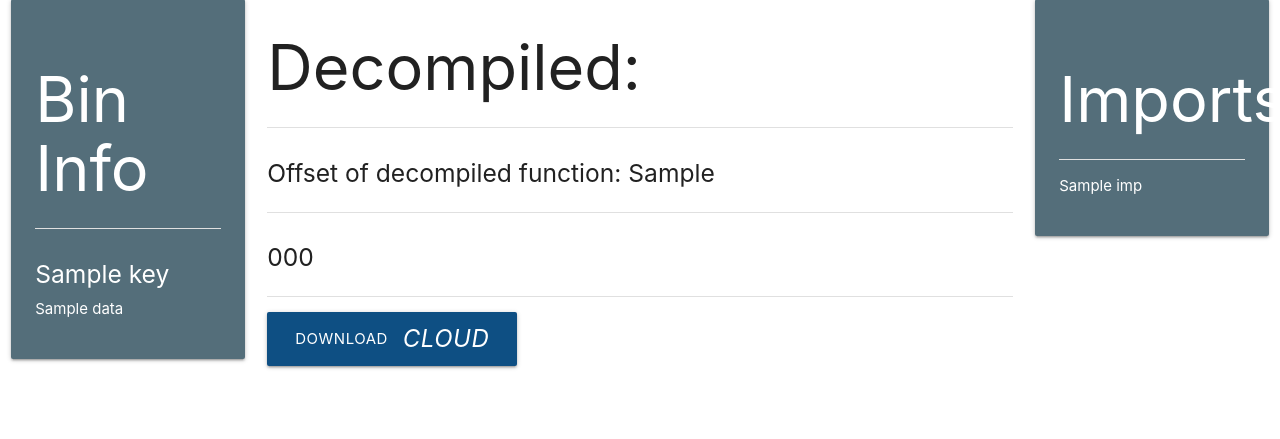
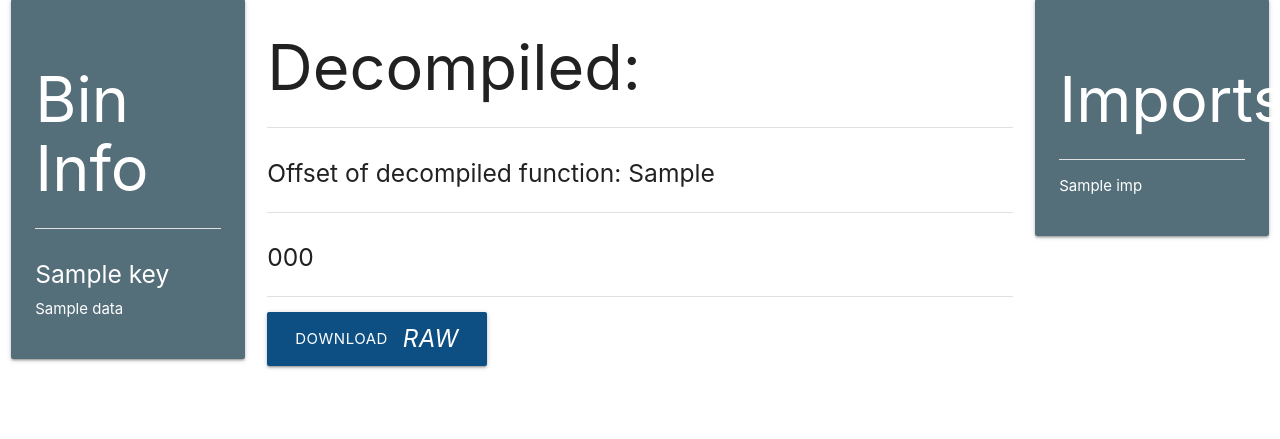
Before and after one commit to TheBestUser1/License, a Django app: template PeMelf/PeMelf_Web/main/templates/main/report.html in a window 1280 px wide. Shown: the part 73-512 px from the top of the page. Run offline with Django 3.2, Linux system fonts and the light colour scheme; the template is opened without the code that fills it: most values are stand-ins (such as "Sample title", 1, 10 or a date in 2020).

Commit message:
done with the download button and everything works fine part 2 :))

```diff
--- a/PeMelf/PeMelf_Web/main/templates/main/report.html
+++ b/PeMelf/PeMelf_Web/main/templates/main/report.html
@@ -39,7 +39,7 @@
       {% endfor %}
       <div class="divider"></div>
       <div class="section">
-          <a class="waves-effect waves-light btn-large" href='/download'><i class="material-icons right">cloud</i>Download</a>
+          <a class="waves-effect waves-light btn-large" href='/download'><i class="material-icons right">Raw</i>Download</a>
 
       </div>
 
--- a/PeMelf/PeMelf_Web/main/views.py
+++ b/PeMelf/PeMelf_Web/main/views.py
@@ -39,8 +39,6 @@ def upload(request):
         form = UploadFileForm(request.POST, request.FILES)
 
         if form.is_valid():
-            #form.save()
-
             file = form.save(commit=False)
             file.myfile =request.FILES['myfile']
             file.date_added  = timezone.now()
@@ -59,7 +57,7 @@ def download(request):
     if request.method == 'GET':
         files_of_user = Document_download.objects.filter(user_token=request.COOKIES['csrftoken'])\
         .values()
-        breakpoint()
+
         path_to_gzip= "scripts/dumps/{}.gzip".format(files_of_user[0]['id'])
 
         tar_command = 'tar -czf {}'.format(path_to_gzip)
```
Also changed, not shown: PeMelf/PeMelf_Web/db.sqlite3, 5 other files.
